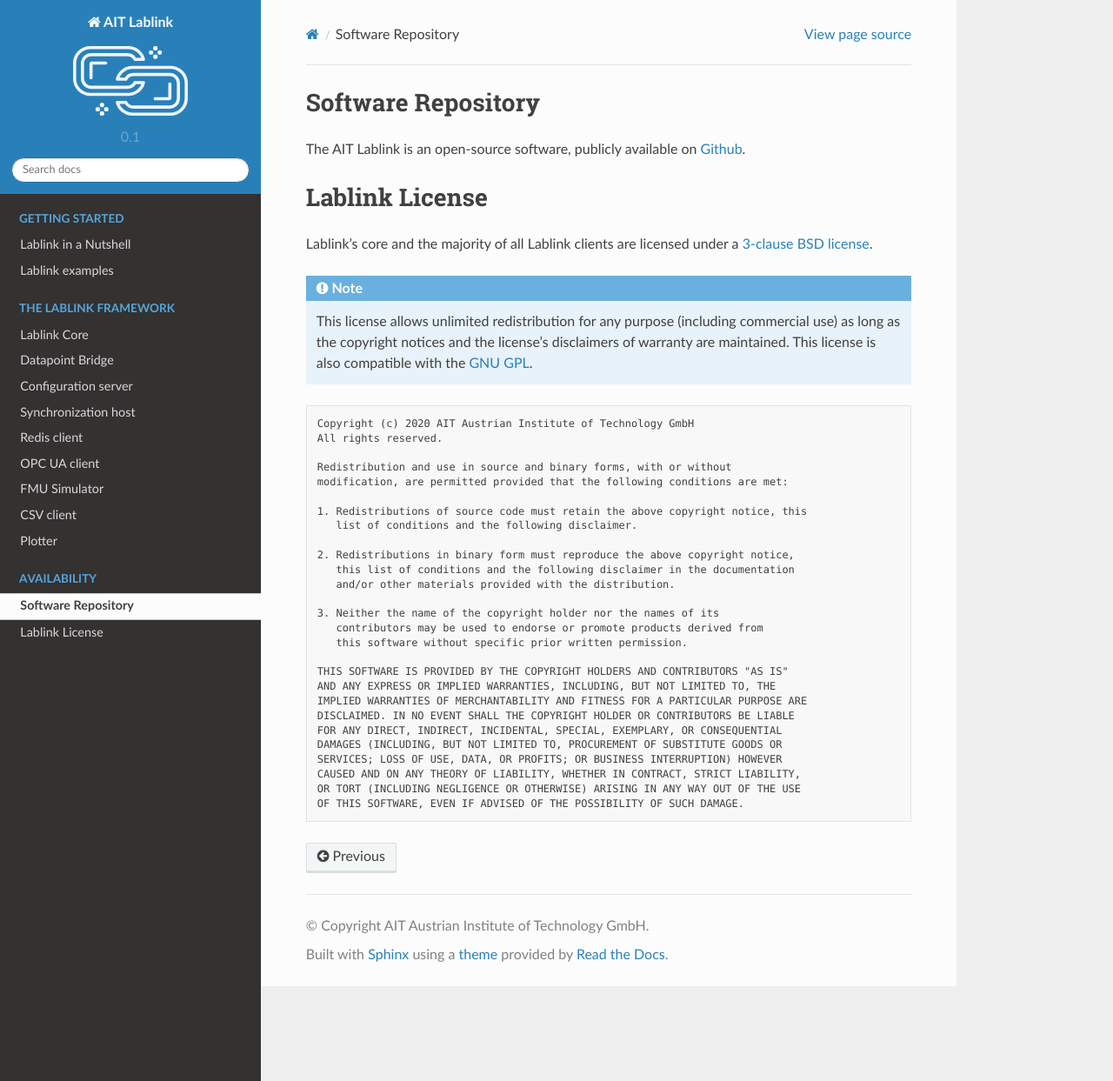
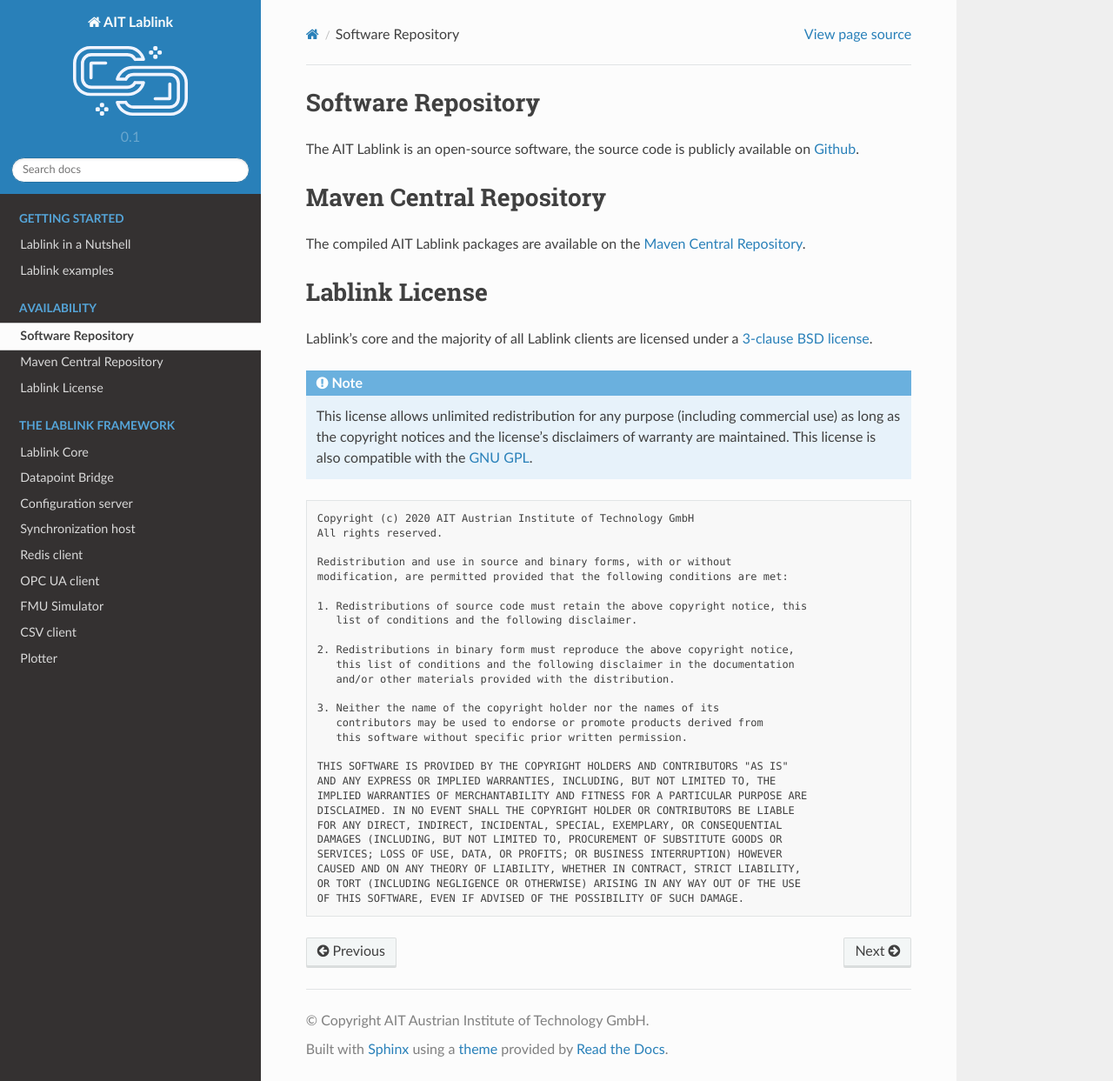
Before and after one commit to AIT-Lablink/lablink-docs-main, a Sphinx documentation site: the page built from source/availability.rst, in a window 1280 px wide and 1243 px high. Shown: the whole window at 87% size. Built offline with Sphinx 7.4.7 and the Read the Docs theme 2.0.0, drawn with Linux system fonts in a browser that asks for light colours.

Commit message:
Add information about Maven Central Repository

```diff
--- a/source/availability.rst
+++ b/source/availability.rst
@@ -1,8 +1,13 @@
-
 Software Repository
 ===================
 
-The AIT Lablink is an open-source software, publicly available on `Github <https://github.com/ait-lablink>`_.
+The AIT Lablink is an open-source software, the source code is publicly available on `Github <https://github.com/ait-lablink>`_.
+
+
+Maven Central Repository
+========================
+
+The compiled AIT Lablink packages are available on the `Maven Central Repository <https://search.maven.org/search?q=at.ac.ait.lablink>`_.
 
 
 Lablink License
```
Also changed, not shown: source/index.rst (+15 -15 lines).
